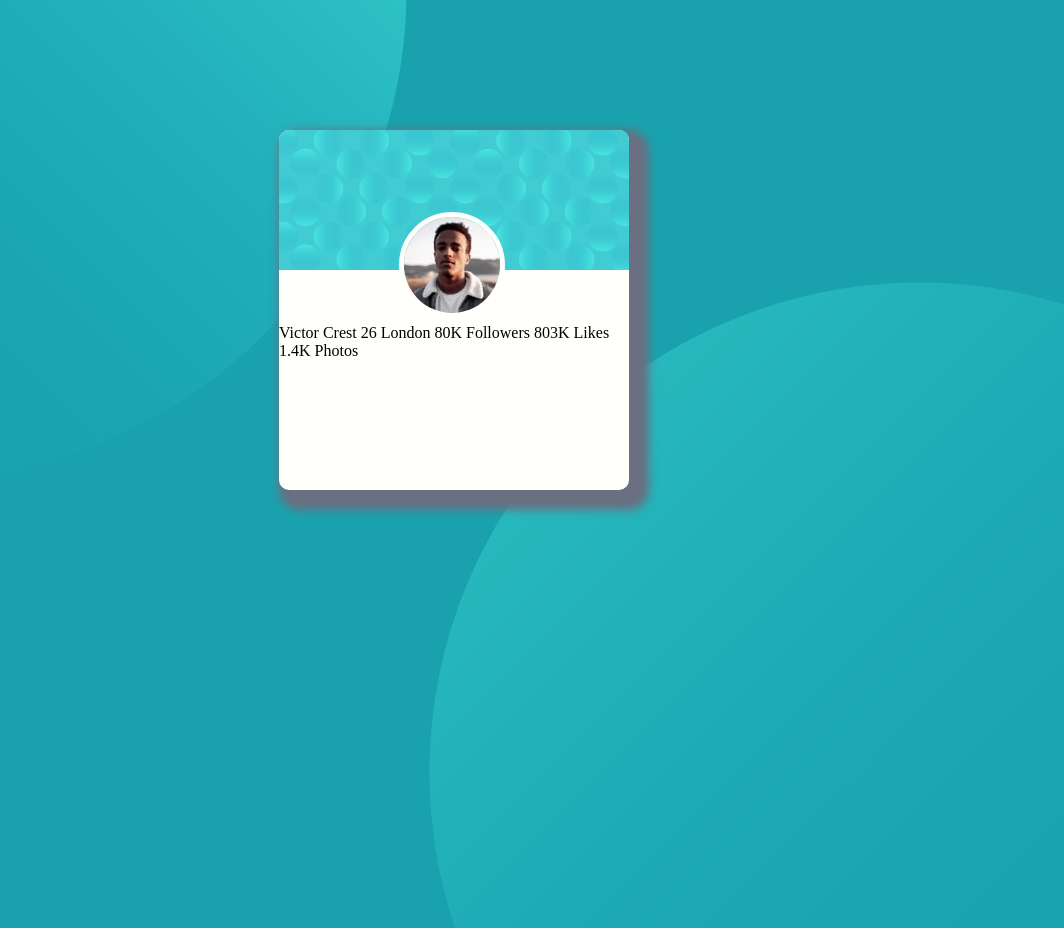
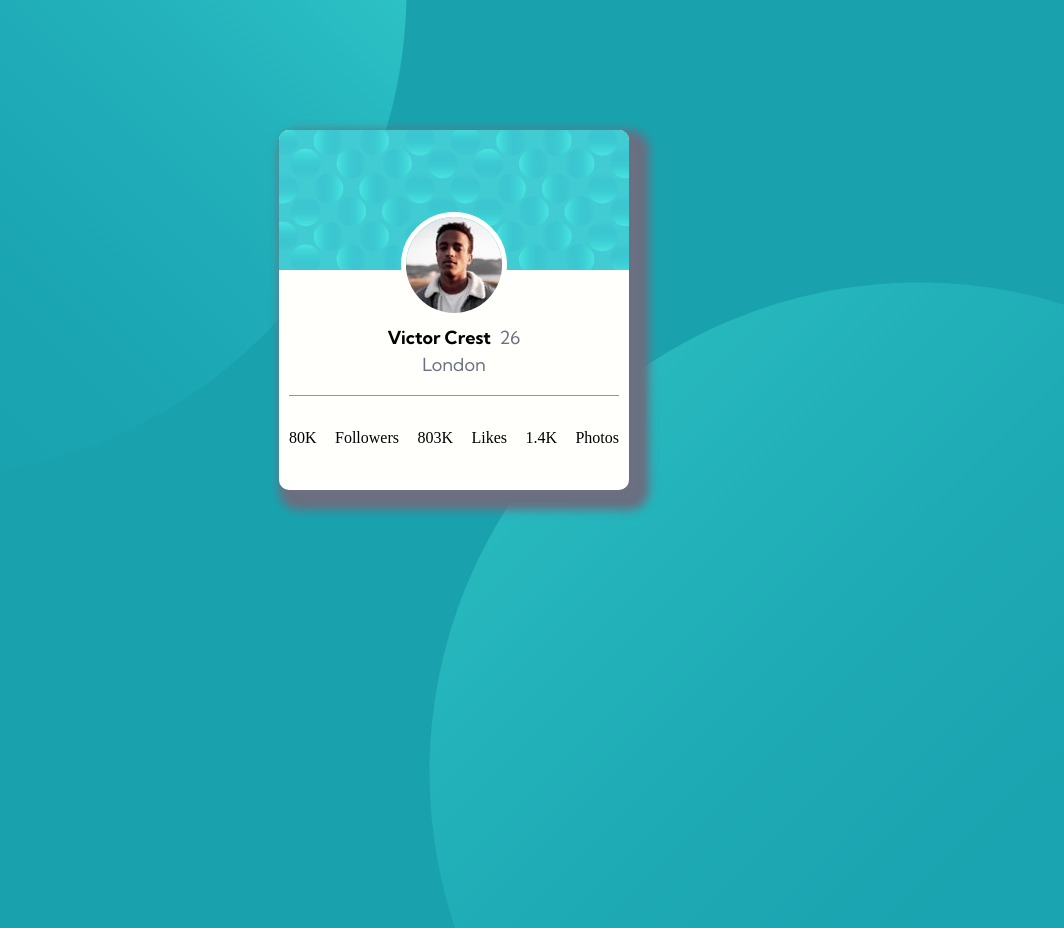
Before and after one commit to Soooomininini/new_frontend_challenge, a plain HTML site: page index.html in a window 1280 px wide. Shown: the top 928 px of the page, without its empty margins (171-1235 px from the left). Drawn offline with Linux system fonts and the light colour scheme.

Commit message:
card info, follow sections, their layouts

```diff
--- a/index.html
+++ b/index.html
@@ -13,6 +13,10 @@
     .attribution { font-size: 11px; text-align: center; }
     .attribution a { color: hsl(228, 45%, 44%); }
   </style>
+
+  <!-- fonts -->
+  <link rel="preconnect" href="https://fonts.gstatic.com">
+<link href="https://fonts.googleapis.com/css2?family=Kumbh+Sans:wght@400;700&display=swap" rel="stylesheet">
 </head>
 <body>
 
@@ -27,18 +31,35 @@
       <img src="images\image-victor.jpg" alt="">
 
       <div class="contents">
-        Victor Crest
-        26
-        London
+        <div class="info">
+          <div class="nameAge">
+            <span class="name">Victor Crest</span> <span class="age">26</span>
+          </div>
+          <div class="city">
+            London
+          </div>
+        </div>
+        <div class="follow">
+          <div class="1st">
+            80K
+          </div>
+          <div class="smallLetters">
+            Followers
+          </div>
+          <div class="bigLetters">
+            803K
+          </div>
+          <div class="smallLetters">
+            Likes
+          </div>
+          <div class="bigLetters">
+            1.4K
+          </div>
+          <div class="smallLetters">
+            Photos
+          </div>
+        </div>
 
-        80K
-        Followers
-
-        803K
-        Likes
-
-        1.4K
-        Photos
       </div>
     </div>
 
--- a/styles.css
+++ b/styles.css
@@ -18,6 +18,8 @@ body{
   left: 600px;
 }
 
+/* card */
+
 .card{
   position: absolute;
   box-shadow:10px 10px 10px 10px hsl(227, 10%, 46%);
@@ -36,11 +38,46 @@ body{
 }
 .card-contents img{
   position: absolute;
-  margin: -7rem 7.5rem;
+  margin: -7rem 7rem;
   border-radius: 100%;
   border: 5px solid #FFFFFC;
 }
 
 .card-contents{
   margin-top: 50px;
+  padding-left: 10px;
+  padding-right: 10px;
 }
+
+.info{
+  text-align: center;
+  font-size: 18px;
+  padding-bottom: 5%;
+}
+.name{
+  font-family: 'Kumbh Sans', sans-serif;
+  font-weight: bold;
+  margin: auto 2px;
+}
+.age,.city{
+  font-family: 'Kumbh Sans', sans-serif;
+  line-height: 1.5;
+  font-size: 18px;
+  color: hsl(227, 10%, 46%);
+  margin: auto 2px;
+}
+
+
+.follow{
+  align-items: flex-end;
+  border-top: 1px solid hsl(0, 0%, 59%);
+  display: flex;
+  justify-content: space-between;
+  padding-top: 10%;
+}
+.bigLetters{
+
+}
+.smallLetters{
+
+}
```
